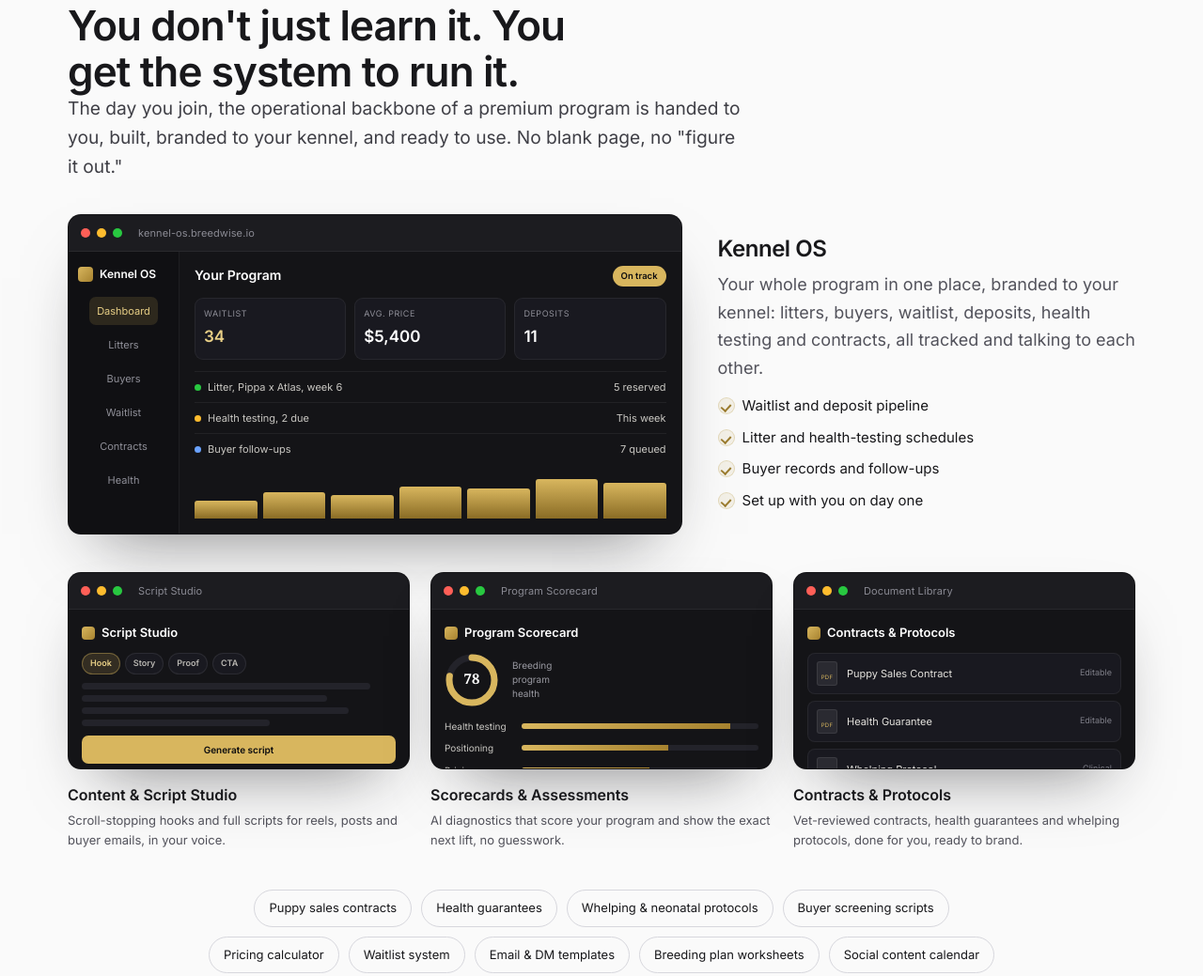
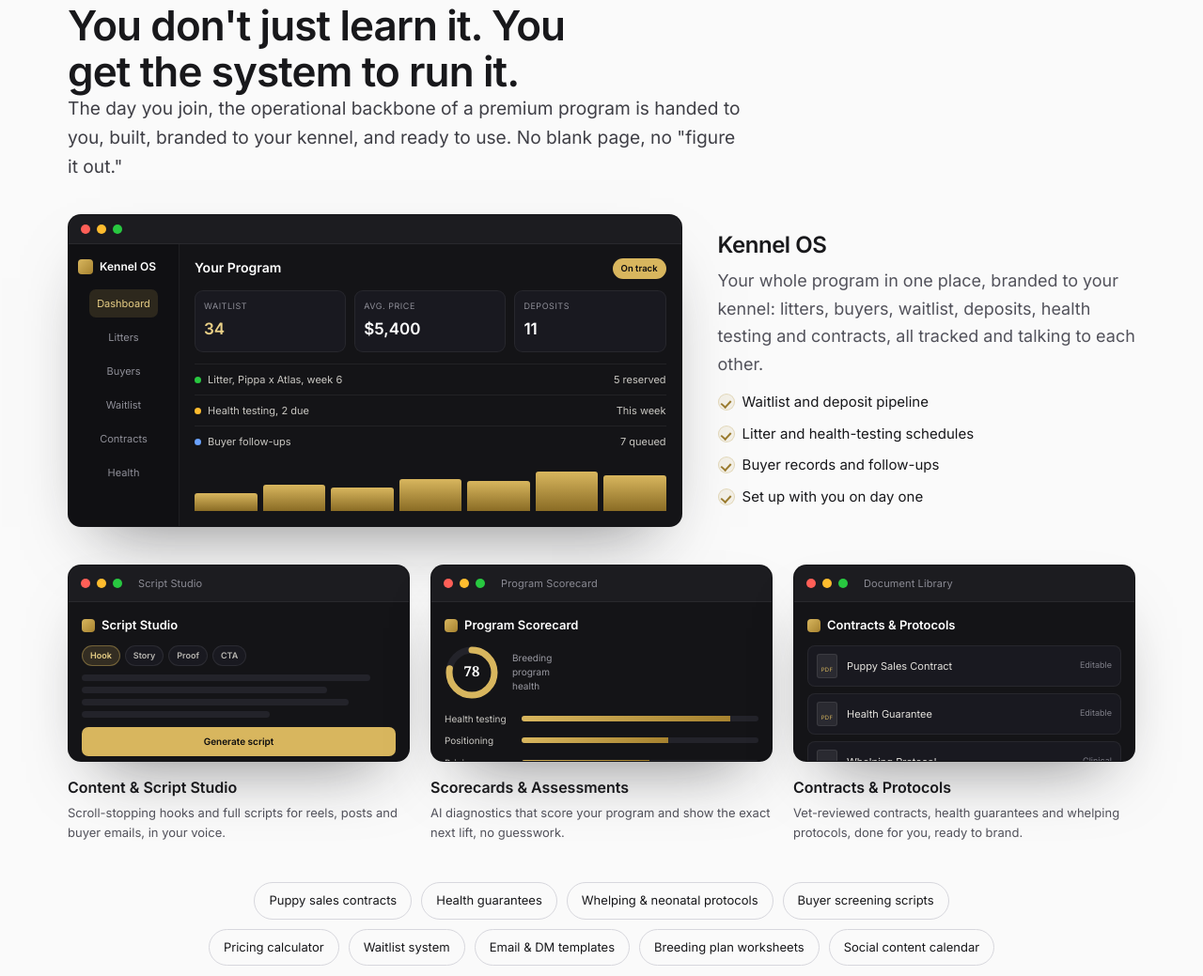
Before and after one commit to Breedwise/Breedwise, a plain HTML site: page academy/index.html in a window 1280 px wide. Shown: the part 5795-6834 px from the top of the page at 94% size. Drawn offline with Linux system fonts and the light colour scheme; a script that the page names is missing.

Commit message:
Academy: remove kennel-os.breedwise.io domain from Kennel OS toolkit mock
Co-Authored-By: Claude Opus 4.8 <noreply@anthropic.com>

```diff
--- a/academy/index.html
+++ b/academy/index.html
@@ -310,7 +310,7 @@
 
     <div class="kitfeature">
       <div class="win" aria-label="Kennel OS dashboard">
-        <div class="bar"><i></i><i></i><i></i><span class="u">kennel-os.breedwise.io</span></div>
+        <div class="bar"><i></i><i></i><i></i></div>
         <div class="screen" style="padding:0">
           <div class="os">
             <div class="side">
```
